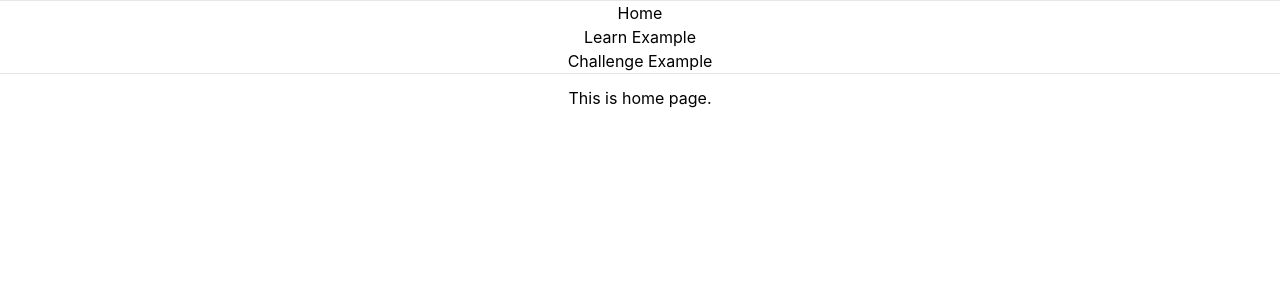
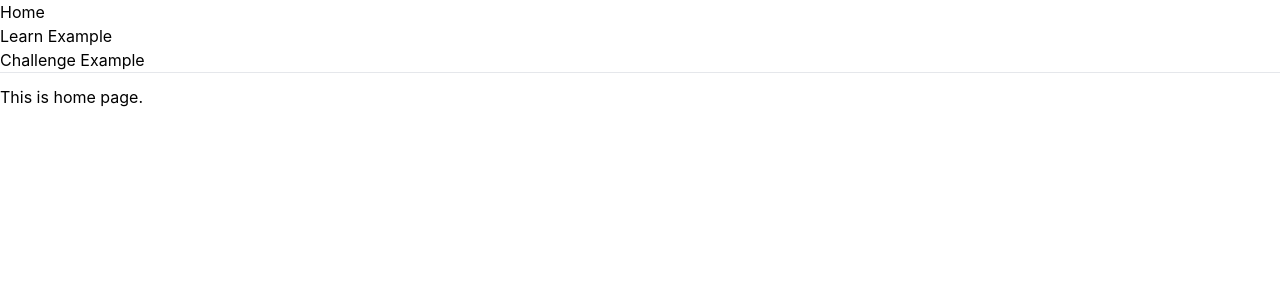
Before and after one commit to alphatero/f2e_scrum_frontend, a React (Create React App) app: page / in a window 1280 px wide. Shown: the top 300 px of the page. Built offline with nearby package versions, Linux system fonts and the light colour scheme.

Commit message:
Feature/change node version (#7)
* feat:install plugin - framer-motion to set router transition

* feat:install clsx to manage class css

* fix: 🐛 reset head and change node version

Co-authored-by: elzuoc <elzuoc@gmail.com>

```diff
--- a/package.json
+++ b/package.json
@@ -6,6 +6,8 @@
     "@testing-library/jest-dom": "^5.16.5",
     "@testing-library/react": "^13.4.0",
     "@testing-library/user-event": "^13.5.0",
+    "clsx": "^1.2.1",
+    "framer-motion": "^7.6.1",
     "react": "^18.2.0",
     "react-dom": "^18.2.0",
     "react-router-dom": "^6.4.2",
@@ -49,6 +51,6 @@
   },
   "engines": {
     "npm": "8.19.2",
-    "node": ">14.0.0 =16.18.0"
+    "node": "=16.15.0"
   }
 }
--- a/src/App.jsx
+++ b/src/App.jsx
@@ -3,26 +3,62 @@ import {
   BrowserRouter as Router,
   Routes,
   Route,
+  useLocation,
+  Outlet,
 } from 'react-router-dom';
+import { motion } from 'framer-motion';
 import NavBar from './components/NavBar';
 import ExampleLearn from './views/ExampleLearn';
 import ExampleChallenge from './views/ExampleChallenge';
 import Home from './views/Home';
 import './App.css';
 
+const pageVariants = {
+  initial: {
+    opacity: 0,
+  },
+  in: {
+    opacity: 1,
+  },
+  out: {
+    opacity: 0,
+  },
+};
+
+const pageTransition = {
+  type: 'tween',
+  ease: 'linear',
+  duration: 0.5,
+};
+
+function AnimationLayout() {
+  const { pathname } = useLocation();
+  return (
+    <motion.div
+      key={pathname}
+      initial="initial"
+      animate="in"
+      variants={pageVariants}
+      transition={pageTransition}
+    >
+      <Outlet />
+    </motion.div>
+  );
+}
+
 function App() {
   return (
 
-    <div className="App">
-
-      <hr />
-      <Router forceRefresh>
+    <div>
+      <Router>
         <NavBar />
         <hr />
         <Routes>
-          <Route path="/" element={<Home />} />
-          <Route path="/ExampleLearn" element={<ExampleLearn />} />
-          <Route path="/ExampleChallenge" element={<ExampleChallenge />} />
+          <Route element={<AnimationLayout />}>
+            <Route path="/" element={<Home />} />
+            <Route path="/ExampleLearn" element={<ExampleLearn />} />
+            <Route path="/ExampleChallenge" element={<ExampleChallenge />} />
+          </Route>
         </Routes>
       </Router>
     </div>
```
Also changed, not shown: 1 other file (tests, documents, lock files or other folders).
